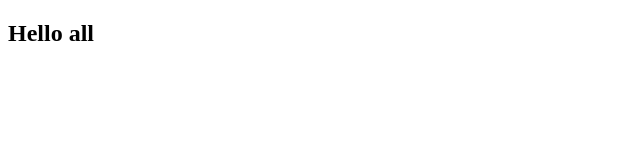
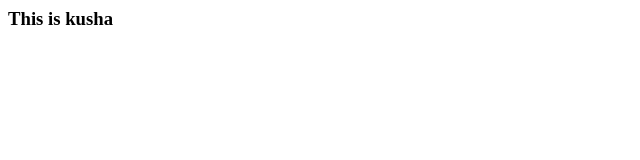
Before and after one commit to Kusha12/learnGit, a plain HTML site: page index.html in a window 1280 px wide. Shown: the whole page, without its empty margins (0-640 px from the left). Drawn offline with Linux system fonts and the light colour scheme.

Commit message:
adding idex2.html

```diff
--- a/index.html
+++ b/index.html
@@ -1,13 +1,2 @@
-<!DOCTYPE html>
-<html lang="en">
 
-<head>
-
-    <title>Document</title>
-</head>
-
-<body>
-    <h2>Hello all</h2>
-</body>
-
-</html>
+    <h3>This is kusha</h3>
```
Also changed, not shown: idex2.html (added, +1 -0 lines).
